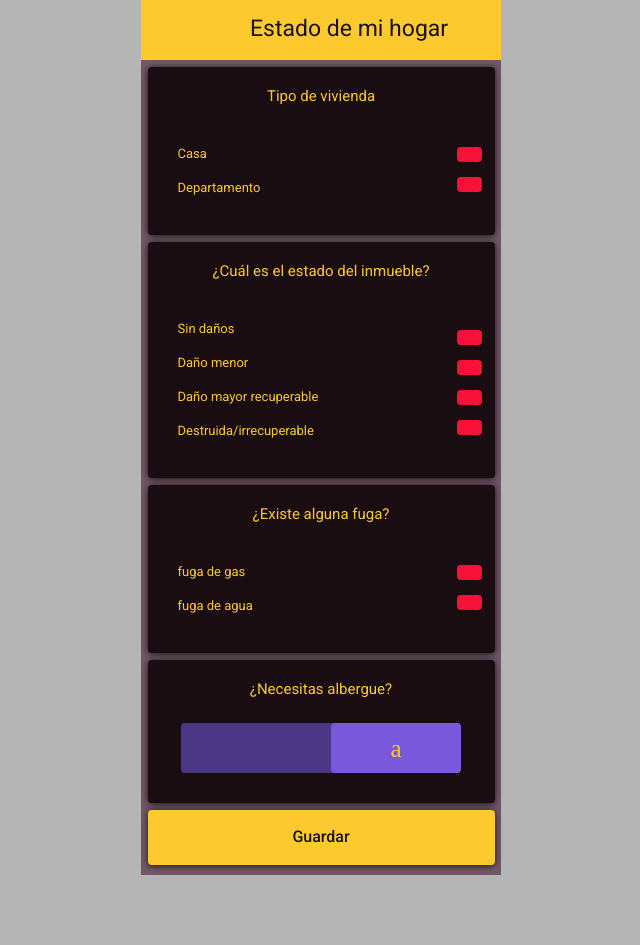
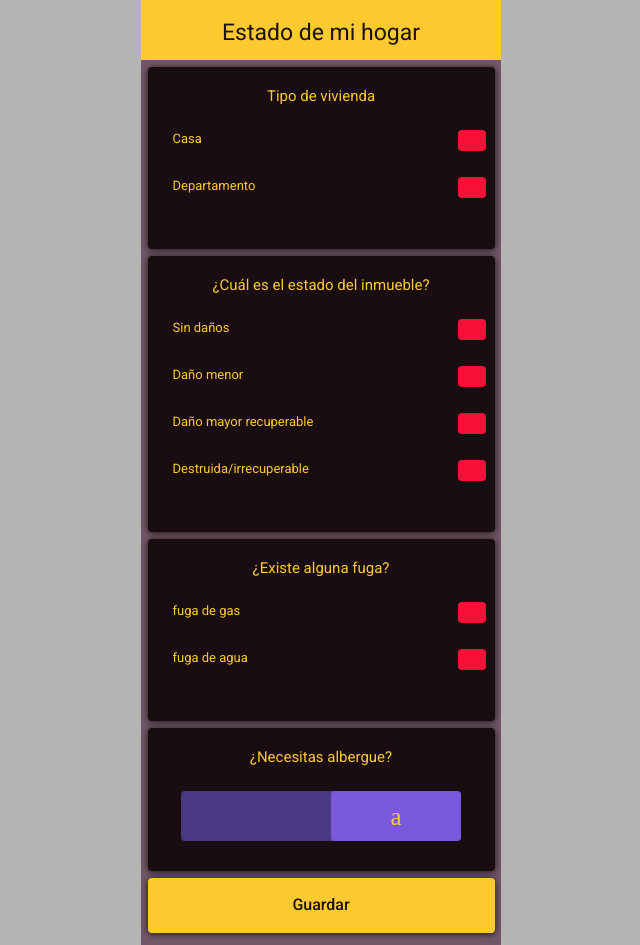
Before and after one commit to ClaudioGC/redport, a PHP site: page /estado_hogar.html in a window 1280 px wide. Shown: the whole page, without its empty margins (319-959 px from the left). Before the commit the page ends 875 px from the top, so only its background shows below. Run offline with PHP 8.4, Linux system fonts and the light colour scheme; some libraries are stand-ins or nearby versions.

Commit message:
Ajustes varios
Inclusión de mapa (img)
ajustes de botones  (toggle_buttons)

```diff
--- a/estado_hogar.html
+++ b/estado_hogar.html
@@ -22,15 +22,11 @@
 <div class="container">
 
   <h1 id="title_form">Tipo de vivienda</h1>
-  	<ul class="lista_form">
-		<li>Casa</li>
-		<li>Departamento</li>
-	</ul>
 	<div class="toggle_box">
 		<input type="checkbox" id="checkbox_small_1" class="checkbox_button_small"/>
-  		<label for="checkbox_small_1" class="rpicon-toggle-small-inverse"></label>
+  		<label for="checkbox_small_1" class="rpicon-toggle-small-inverse"><p class="texto-checkbox">Casa</p></label>
   		<input type="checkbox" id="checkbox_small_2" class="checkbox_button_small"/>
-  		<label for="checkbox_small_2" class="rpicon-toggle-small-inverse"></label>
+  		<label for="checkbox_small_2" class="rpicon-toggle-small-inverse"><p class="texto-checkbox">Departamento</p></label>
   	</div>
 
 </div>
@@ -38,21 +34,15 @@
 <div class="container">
 
   	<h1 id="title_form">¿Cuál es el estado del inmueble?</h1>
-  	<ul class="lista_form">
-		<li>Sin daños</li>
-		<li>Daño menor</li>
-		<li>Daño mayor recuperable</li>
-		<li>Destruida/irrecuperable</li>
-	</ul>
 	<div class="toggle_box">
 		<input type="checkbox" id="checkbox_small_3" class="checkbox_button_small"/>
-  		<label for="checkbox_small_3" class="rpicon-toggle-small-inverse"></label>
+  		<label for="checkbox_small_3" class="rpicon-toggle-small-inverse"><p class="texto-checkbox">Sin&nbsp;daños</p></label>
   		<input type="checkbox" id="checkbox_small_4" class="checkbox_button_small"/>
-  		<label for="checkbox_small_4" class="rpicon-toggle-small-inverse"></label>
+  		<label for="checkbox_small_4" class="rpicon-toggle-small-inverse"><p class="texto-checkbox">Daño&nbsp;menor</p></label>
   		<input type="checkbox" id="checkbox_small_5" class="checkbox_button_small"/>
-  		<label for="checkbox_small_5" class="rpicon-toggle-small-inverse"></label>
+  		<label for="checkbox_small_5" class="rpicon-toggle-small-inverse"><p class="texto-checkbox">Daño&nbsp;mayor&nbsp;recuperable</p></label>
   		<input type="checkbox" id="checkbox_small_6" class="checkbox_button_small"/>
-  		<label for="checkbox_small_6" class="rpicon-toggle-small-inverse"></label>
+  		<label for="checkbox_small_6" class="rpicon-toggle-small-inverse"><p class="texto-checkbox">Destruida/irrecuperable</p></label>
 
   	</div>
 
@@ -64,15 +54,11 @@
 <div class="container">
 
   <h1 id="title_form">¿Existe alguna fuga?</h1>
-  	<ul class="lista_form">
-		<li>fuga de gas</li>
-		<li>fuga de agua</li>
-	</ul>
 	<div class="toggle_box">
 		<input type="checkbox" id="checkbox_small_7" class="checkbox_button_small"/>
-  		<label for="checkbox_small_7" class="rpicon-toggle-small-inverse"></label>
+  		<label for="checkbox_small_7" class="rpicon-toggle-small-inverse"><p class="texto-checkbox">fuga&nbsp;de&nbsp;gas</p></label>
   		<input type="checkbox" id="checkbox_small_8" class="checkbox_button_small"/>
-  		<label for="checkbox_small_8" class="rpicon-toggle-small-inverse"></label>
+  		<label for="checkbox_small_8" class="rpicon-toggle-small-inverse"><p class="texto-checkbox">fuga&nbsp;de&nbsp;agua</p></label>
   	</div>
 
 </div>
--- a/home.html
+++ b/home.html
@@ -52,8 +52,12 @@
 
 <div class="container">
 
-   <div class="mapa">
+   <div class="map">
       <div class="button_two"><a href="#">Reporta tu entorno</a></div>
+      <!--<iframe src="https://www.google.com/maps/embed?pb=!1m10!1m8!1m3!1d3345.0698151437036!2d-71.58095672261143!3d-33.02829109958188!3m2!1i1024!2i768!4f13.1!5e0!3m2!1ses!2scl!4v1468279338455" width="347" height="250" frameborder="0" style="border:0" allowfullscreen></iframe>-->
+    <!--Mapbox screenshot-->
+      <img class="map_content" src="https://api.mapbox.com/styles/v1/cleudio/ciqiooxr70000bjm0krbou6i0/static/-71.579739,-33.029077,12.96,-9.96,30.00/347x250?access_token=pk.eyJ1IjoiY2xldWRpbyIsImEiOiJjaWkxNmUyeGIwMDM5dDNrZnI1N2Y1eGxrIn0.gZNnFCWNxfxUD50feHVsyg" width="347" height="250" alt="Dark" />
+
    </div>
    <div class="map_people">
      <p id="texto_mapa">100 personas reportadas</p>
--- a/sass/_basics.sass
+++ b/sass/_basics.sass
@@ -7,7 +7,7 @@
 	margin: 0 auto
 	background-color: $background_color_2
 	display: block
-	padding-bottom: 10px
+	padding-bottom: 8px
 body
 
 	margin: 0 auto
--- a/sass/_buttons.sass
+++ b/sass/_buttons.sass
@@ -5,7 +5,7 @@
 	margin: 0 auto
 	background-color: $button_color
 	box-shadow: 0px 1px 7px 0px rgba(0, 0, 0, 0.8)
-	margin-top: 7px
+	margin-bottom: 4px
 	border-radius: 4px
 	display: block
 
@@ -25,17 +25,17 @@
 .back-button
 
 	display: inline-block
-	bottom: -3px
+	bottom: -20px
 	left: 20px
 	position: relative
 	width: 25px
 	height: 25px
-
+	z-index: 99
 
 
 .container_button
 
-	height: 40px
+	height: 45px
 
 .button_two
 
@@ -46,8 +46,9 @@
 	display: inline-block
 	position: relative
 	float: right
-	margin-top: 7px
+	margin-top: 8px
 	margin-right: 11px
+	margin-bottom: -40px
 
 
 	a
@@ -118,7 +119,7 @@
 
 @mixin right
 
-	margin-right: 10px
+	margin-right: 0
 	left: 295px
 
 
@@ -232,8 +233,8 @@
 		border-radius: 4px
 		background: $off_color_2
 		@include right
-		margin-top: 22px
-		margin-left: 70px
+		margin-top: 25px
+		margin-left: 277px
 
 
 
@@ -264,8 +265,35 @@
 
 .toggle_box
 
-	display: inline-block
-	width: 140px
+	display: block
+	width: 347px
+	padding-bottom: 20px
+
+	.texto-toggle
+
+
+		font-size: $texto_contenido
+		font-family: $font-family
+		position: relative
+		padding-left: 0px
+		margin-left: 0px
+		color: $font-color
+		right: 243px
+		bottom: 30px
+
+.texto-checkbox
+
+	font-size: $texto_contenido
+	font-family: $font-family
+	position: relative
+	padding-left: 0px
+	margin-left: 0px
+	color: $font-color
+	right: 285px
+	bottom: 30px
+
+
+
 
 	//Checkbox pequeño
 
@@ -277,20 +305,21 @@
 
 	+ label
 
-		display: block
-		width: 25px
-		height: 15px
+		display: inline-block
+		position: relative
+		width: 28px
+		height: 21px
 		border-radius: 4px
 		background: $off_color
-		@include right
-		margin-top: 15px
-		margin-left: 105px
+		left: 10px
+		margin-right: 0px
+		margin-left: 300px
 
 
 
 		&:before
 
-			display: block
+			display: inline-block
 			content: ""
 
 	//apagado
--- a/sass/_container.sass
+++ b/sass/_container.sass
@@ -14,8 +14,6 @@
 
 	.edit_title
 
-		margin-left: 40px
-
 	h1
 
 		margin: 0 auto
@@ -24,7 +22,7 @@
 		font-size: $titulo_modulo_2
 		font-family: $font-family
 		font-weight: $font_light
-		padding: 15px 15px 40px 15px
+		padding: 15px 60px 40px 60px
 		position: relative
 		color: $font-color
 
@@ -63,6 +61,7 @@
 
 		display: none
 		background-color: #2b1d25
+		padding-bottom: 10px
 
 	.lista_form
 
--- a/sass/_header.sass
+++ b/sass/_header.sass
@@ -10,9 +10,9 @@
 
 	.title_header
 
-		display: inline-block
+		display: block
 		position: relative
-		margin-left: 65px
+		margin: -20px 0px 0px 0px
 
 		h1
 
@@ -21,7 +21,7 @@
 			font-size: $title_header
 			font-family: $font-family
 			font-weight: $font_normal
-			padding: 15px 15px 10px 15px
+			padding: 10px 20px 10px 20px
 			position: relative
 			color: $font-color_2
 
--- a/sass/_icons.sass
+++ b/sass/_icons.sass
@@ -47,10 +47,11 @@
 
 [class^="rpicon-toggle-small-inverse"]:before, [class*=" rpicon-toggle-small-inverse"]:before
 
-	color: $background_color
-	font-size: 10px
+	color: $font-color
+	font-size: 11px
 	line-height: 1.5 !important
 	text-align: center
+	padding-left: 8px
 
 //ajuste de posición ícono "more"
 .rpicon-toggle-small-inverse
@@ -80,7 +81,7 @@
 	text-align: center
 	text-decoration: none
 
-//ajuste de posición ícono "more"
+//ajuste de posición ícono "edit"
 .rpicon-edit
 
 	margin: 2px
--- a/sass/main.css
+++ b/sass/main.css
@@ -7,7 +7,7 @@
   margin: 0 auto;
   background-color: #735968;
   display: block;
-  padding-bottom: 10px; }
+  padding-bottom: 8px; }
 
 body {
   margin: 0 auto;
@@ -20,16 +20,16 @@ body {
   display: block;
   background-color: #fcc92f; }
   .header .title_header {
-    display: inline-block;
+    display: block;
     position: relative;
-    margin-left: 65px; }
+    margin: -20px 0px 0px 0px; }
     .header .title_header h1 {
       margin: 0 auto;
       text-align: center;
       font-size: 23px;
       font-family: "Roboto", sans-serif;
       font-weight: 400;
-      padding: 15px 15px 10px 15px;
+      padding: 10px 20px 10px 20px;
       position: relative;
       color: #1c1216; }
   .header h1 {
@@ -83,7 +83,7 @@ body {
   margin: 0 auto;
   background-color: #fcc92f;
   box-shadow: 0px 1px 7px 0px rgba(0, 0, 0, 0.8);
-  margin-top: 7px;
+  margin-bottom: 4px;
   border-radius: 4px;
   display: block; }
   .button a {
@@ -251,23 +253,43 @@ body {
       content: "a"; }
 
 .toggle_box {
-  display: inline-block;
-  width: 140px; }
+  display: block;
+  width: 347px;
+  padding-bottom: 20px; }
+  .toggle_box .texto-toggle {
+    font-size: 13px;
+    font-family: "Roboto", sans-serif;
+    position: relative;
+    padding-left: 0px;
+    margin-left: 0px;
+    color: #fcc92f;
+    right: 243px;
+    bottom: 30px; }
+
+.texto-checkbox {
+  font-size: 13px;
+  font-family: "Roboto", sans-serif;
+  position: relative;
+  padding-left: 0px;
+  margin-left: 0px;
+  color: #fcc92f;
+  right: 285px;
+  bottom: 30px; }
 
 .checkbox_button_small {
   display: none; }
   .checkbox_button_small + label {
-    display: block;
-    width: 25px;
-    height: 15px;
+    display: inline-block;
+    position: relative;
+    width: 28px;
+    height: 21px;
     border-radius: 4px;
     background: #f71138;
-    margin-right: 10px;
-    left: 295px;
-    margin-top: 15px;
-    margin-left: 105px; }
+    left: 10px;
+    margin-right: 0px;
+    margin-left: 300px; }
     .checkbox_button_small + label:before {
-      display: block;
+      display: inline-block;
       content: ""; }
   .checkbox_button_small:checked + label {
     background: #7a58dc;
@@ -482,10 +503,11 @@ body {
   text-align: center; }
 
 [class^="rpicon-toggle-small-inverse"]:before, [class*=" rpicon-toggle-small-inverse"]:before {
-  color: #190d11;
-  font-size: 10px;
+  color: #fcc92f;
+  font-size: 11px;
   line-height: 1.5 !important;
-  text-align: center; }
+  text-align: center;
+  padding-left: 8px; }
 
 .rpicon-toggle-small-inverse {
   width: 10px; }
--- a/sass/main.sass
+++ b/sass/main.sass
@@ -50,15 +50,20 @@
 
 
 
-.mapa
+.map
 
 	width: $ancho_contenedor
-	height: 240px
 	margin: 0 auto
 	margin-top: 7px
 	border-radius: 4px
 	display: block
-	border: 1px solid $border_button_color
+
+	.map_content
+
+		width: $ancho_contenedor
+		display: inline-block
+		height: 250px
+		border-radius: 4px
 
 
 #texto_mapa
@@ -74,14 +79,14 @@
 
 	//prueba: agregar remover personas
 
-		#name_list_1
+#name_list_1
 
-			font-size: $texto_contenido
-			font-family: $font-family
-			position: relative
-			list-style-type: none
-			padding-bottom: 19px
-			color: $font-color
+	font-size: $texto_contenido
+	font-family: $font-family
+	position: relative
+	list-style-type: none
+	padding-bottom: 19px
+	color: $font-color
 
 	.lista_form_1
 
@@ -105,7 +110,7 @@ p
 	color: $font-color
 
 
-.perfil_persona
+.perfil_cpersona
 
 	padding-bottom: 15px
 
```
Also changed, not shown: other parts of sass/main.css (+31 -19 lines), formulario_1.html (+7 -19 lines), index.html (+6 -1 lines), js/main.js (line endings or trailing spaces), 1 other file.
